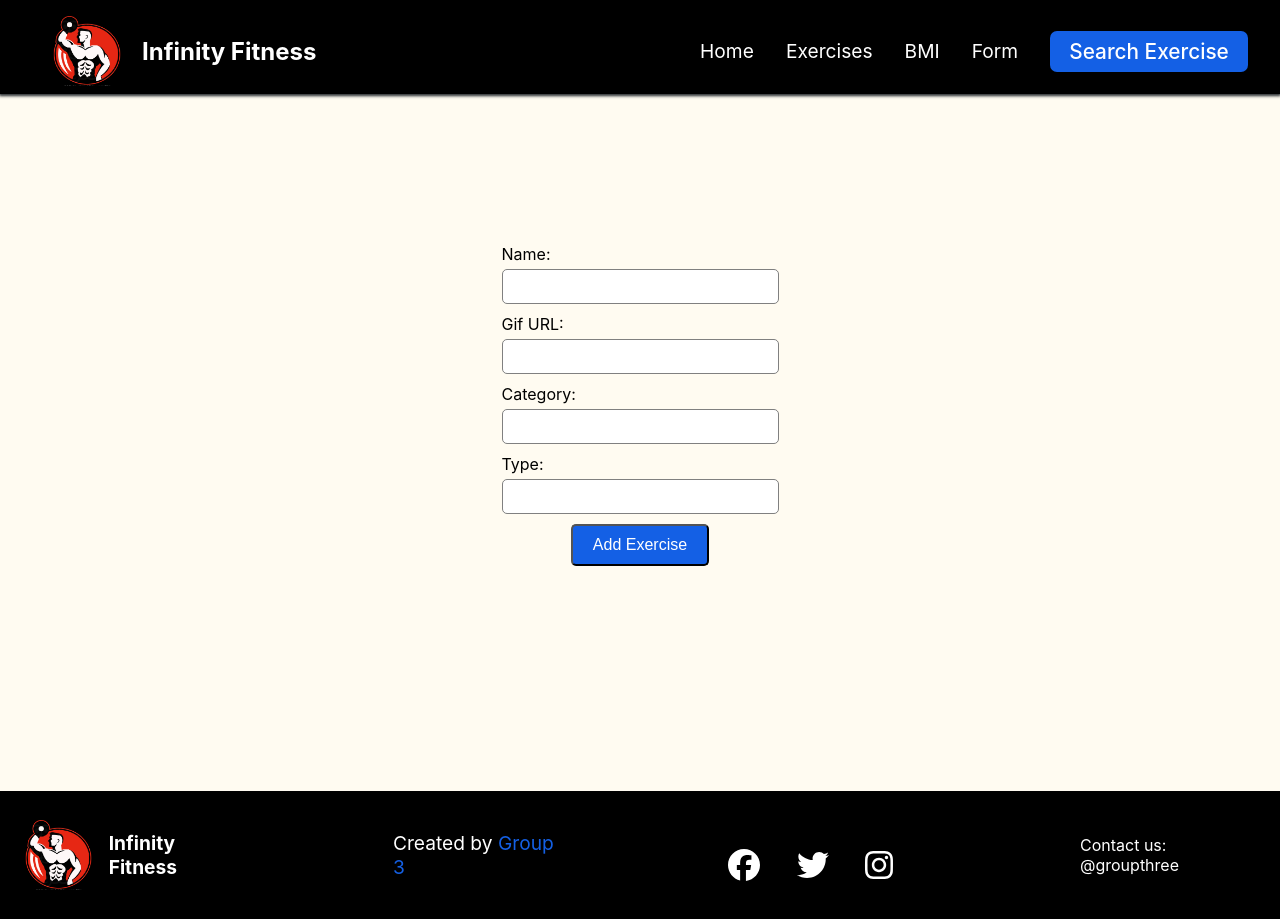
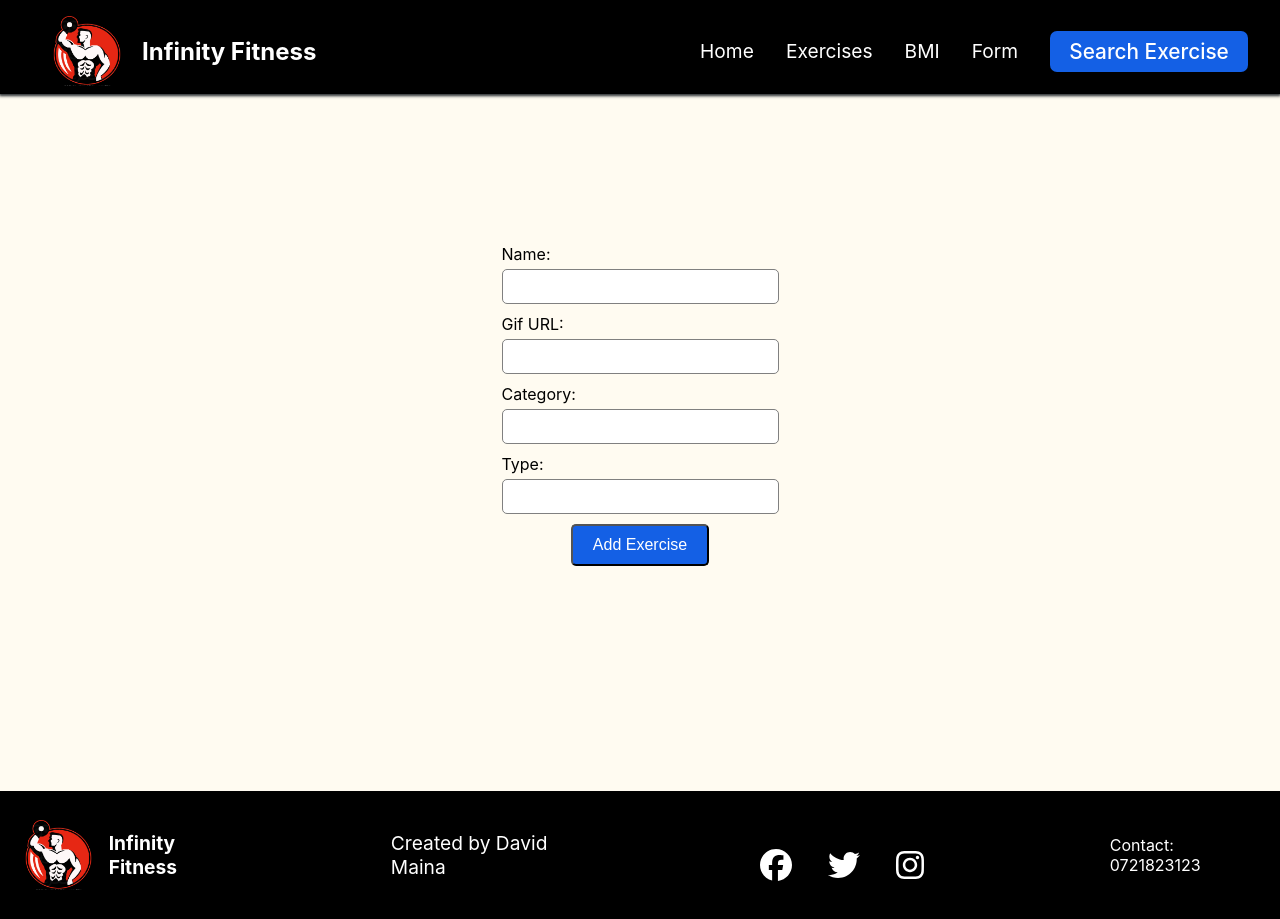
Before and after one commit to CVLGeneral/Fitness-App, a React (Create React App) app: page /form in a window 1280 px wide. Built offline with nearby package versions, Linux system fonts and the light colour scheme.

Commit message:
Update Footer.js

```diff
--- a/src/components/Footer.js
+++ b/src/components/Footer.js
@@ -13,7 +13,7 @@ const Footer = () => {
       </div>
       <div className="creator">
         {" "}
-        Created by <a href="https://github.com/CVLGeneral">Group 3</a>
+        Created by David Maina
       </div>
       <div className="foot">
 
@@ -34,7 +34,7 @@ const Footer = () => {
         </li>
      </div>
 
-     <p style={{color: "#fff"}}>Contact us: @groupthree</p>
+     <p style={{color: "#fff"}}>Contact: 0721823123</p>
 
 
 
```
